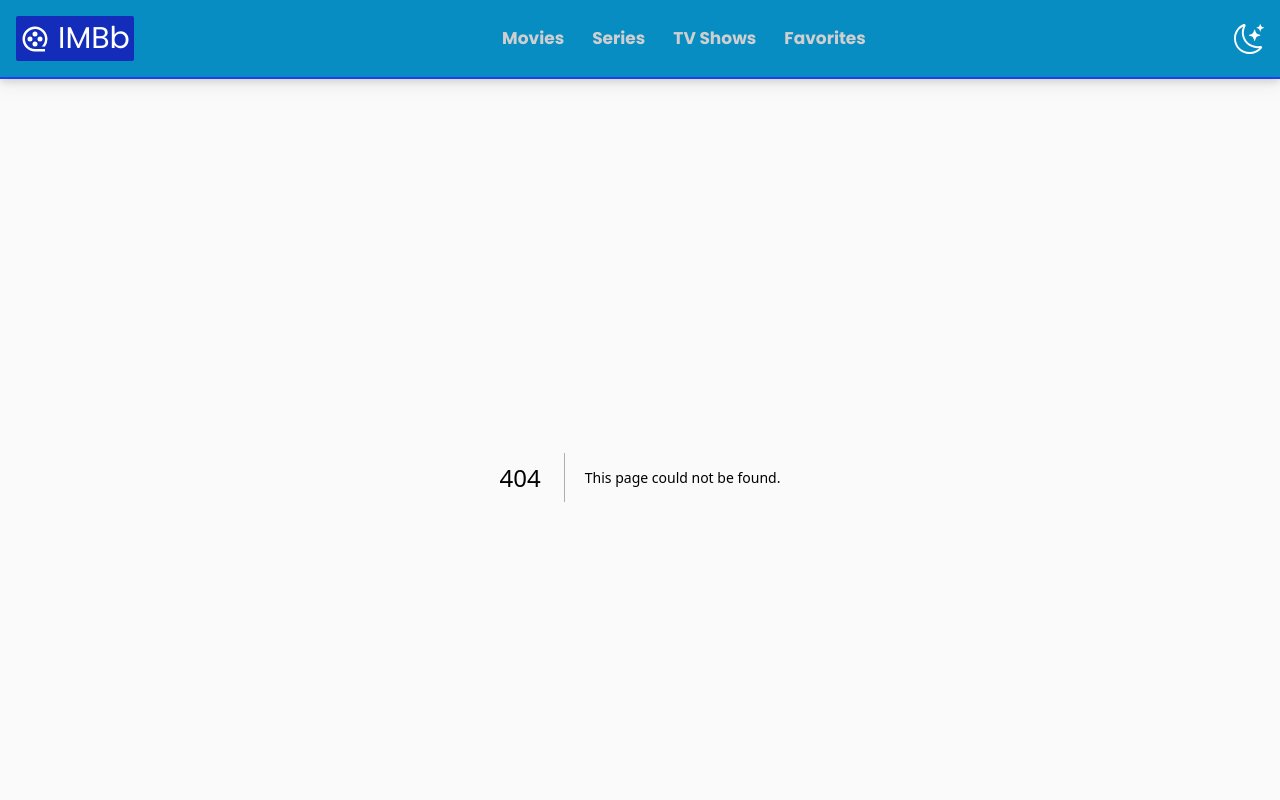
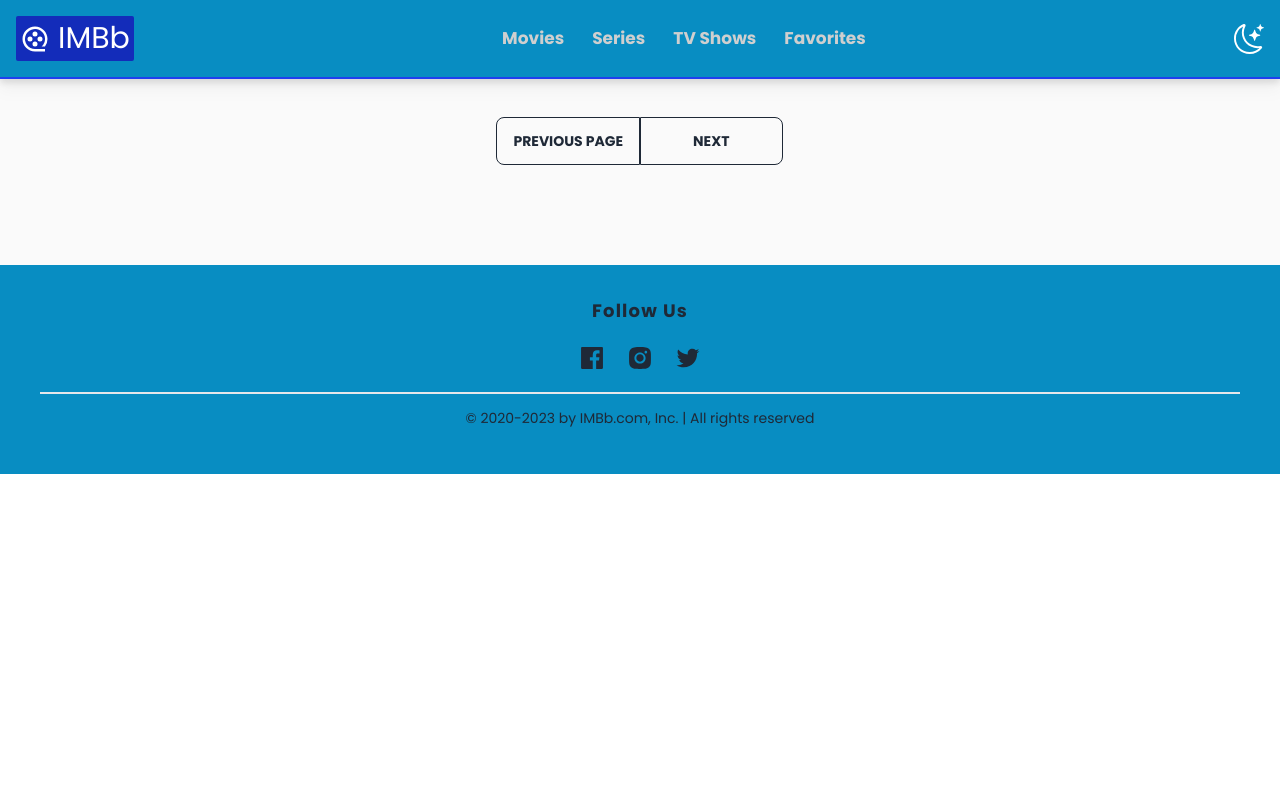
Before and after one commit to CiroJSCH/movie-database-website, a Next.js app: page /movies in a window 1280 px wide. Before the commit this address had no page. Shown: the top 800 px of the page. Built offline with nearby package versions, Linux system fonts and the light colour scheme.

Commit message:
feat: improved pagination and navigation

```diff
--- a/app/(All Movies)/top-rated/page.tsx
+++ /dev/null
@@ -1,56 +0,0 @@
-"use client";
-
-import MovieCard from '@/components/movies/MovieCard';
-import MovieList from '@/components/movies/MovieList';
-
-import Pagination from '@/components/movies/Pagination';
-import { useSearchParams } from 'next/navigation';
-import { useEffect, useState } from 'react';
-
-const API_KEY = process.env.NEXT_PUBLIC_API_KEY;
-
-const getTopRatedMovies = async (page: string) => {
-  const res = await fetch(
-    `
-    https://api.themoviedb.org/3/movie/top_rated?api_key=${API_KEY}&language=en-US&page=${page}`,
-    { next: { revalidate: 1000000 } }
-  );
-  if (!res.ok) {
-    throw new Error('Failed to fetch data');
-  }
-  return res.json();
-};
-
-const TopRatedMovies = () => {
-
-  const searchParams = useSearchParams();
-
-  const page = searchParams.get('page');
-
-  const [pageNumber, setPageNumber] = useState(page || "1");
-
-  useEffect(() => {
-    const  fetchMovies = async (page: string = "1") => {
-      return await getTopRatedMovies(page);
-    }
-    fetchMovies(pageNumber)
-      .then(res => console.log(res))
-      .catch(err => console.log(err))
-
-  }, [pageNumber])
-
-  const handlePageChange = (page: string) => {
-    setPageNumber(page);
-  }
-
-  return (
-    <div>
-      <div className='flex flex-col justify-center items-center mt-10'>
-        <MovieList />
-        <Pagination pageNumber={pageNumber} handlePageChange={handlePageChange} />
-      </div>
-    </div>
-  );
-};
-
-export default TopRatedMovies;
--- /dev/null
+++ b/app/movies/[...filter]/page.tsx
@@ -0,0 +1,19 @@
+import Pagination from '@/components/movies/Pagination';
+
+interface IProps {
+  params: {
+    filter: string[];
+  };
+}
+
+const page = ({ params }: IProps) => {
+  const filter = params.filter[0];
+  const pageNumber = params.filter[1];
+  return (
+    <section className='flex flex-col justify-center items-center mt-10'>
+      <Pagination filter={filter} pageNumber={pageNumber} />
+    </section>
+  );
+};
+
+export default page;
--- a/app/(All Movies)/popular/page.tsx
+++ b/app/movies/page.tsx
@@ -1,8 +1,6 @@
-import React from 'react'
-
 const page = () => {
   return (
-    <div>Trending Page</div>
+    <div />
   )
 }
 
--- a/components/carousel/Carousel.tsx
+++ b/components/carousel/Carousel.tsx
@@ -75,7 +75,7 @@ const Carousel = ({ movies, title }: IProps) => {
           {title}
         </h3>
         <div className='flex gap-2 items-center text-primary-600 text-[15px] md:text-[17px] lg:text-[19px] cursor-pointer hover:text-txt transition-all duration-300 hover:translate-x-1'>
-          <Link href={`${title === "Populars 🌟" ? "/popular" : "/top-rated"}`}>View all</Link>
+          <Link href={`${title === "Populars 🌟" ? "/movies/popular/1" : "/movies/top-rated/1"}`}>View all</Link>
           <BiRightArrowAlt />
         </div>
       </div>
--- a/components/movies/Pagination.tsx
+++ b/components/movies/Pagination.tsx
@@ -1,28 +1,26 @@
-"use client";
-import Link from "next/link";
-import { usePathname } from 'next/navigation';
-
+import Link from 'next/link';
 interface IProps {
-  pageNumber: string,
-  handlePageChange: (page: string) => void
+  filter: string;
+  pageNumber: string;
 }
 
-const Pagination = ({pageNumber, handlePageChange}: IProps) => {
-
-  const nextPage = () => {
-    handlePageChange(`${parseInt(pageNumber) + 1}`)
-  }
-
-  const prevPage = () => {
-    handlePageChange(`${parseInt(pageNumber) - 1}`)
-  }
-
-  const pathname = usePathname();
+const Pagination = ({ filter, pageNumber }: IProps) => {
 
   return (
     <div className='btn-group grid grid-cols-2'>
-      <Link href={`${pathname}?page=${pageNumber}`} className='btn btn-outline' onClick={prevPage}>Previous page</Link>
-      <Link href={`${pathname}?page=${pageNumber}`} className='btn btn-outline' onClick={nextPage}>Next</Link>
+      <Link
+        href={`movies/${filter}/${parseInt(pageNumber) - 1}`}
+        className={`btn btn-outline ${parseInt(pageNumber) === 1 ? "btn-disabled" : ""}`}
+
+      >
+        Previous page
+      </Link>
+      <Link
+        href={`movies/${filter}/${parseInt(pageNumber) + 1}`}
+        className='btn btn-outline'
+      >
+        Next
+      </Link>
     </div>
   );
 };
```
